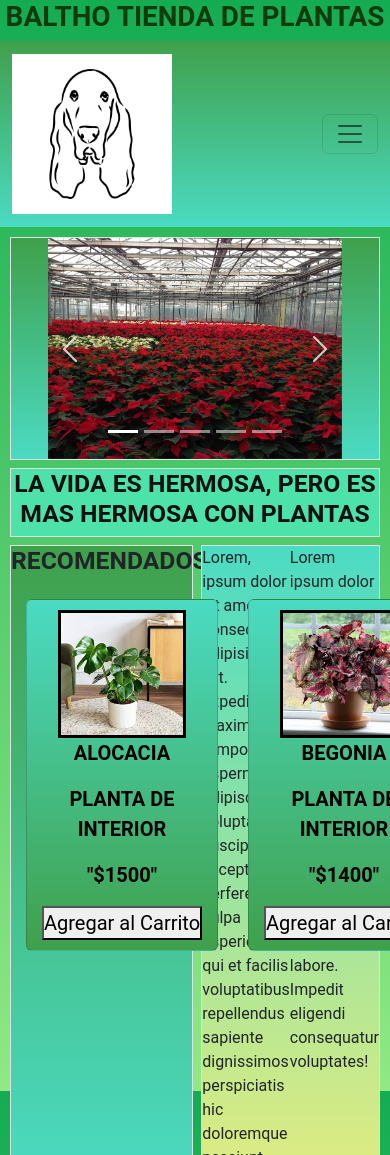
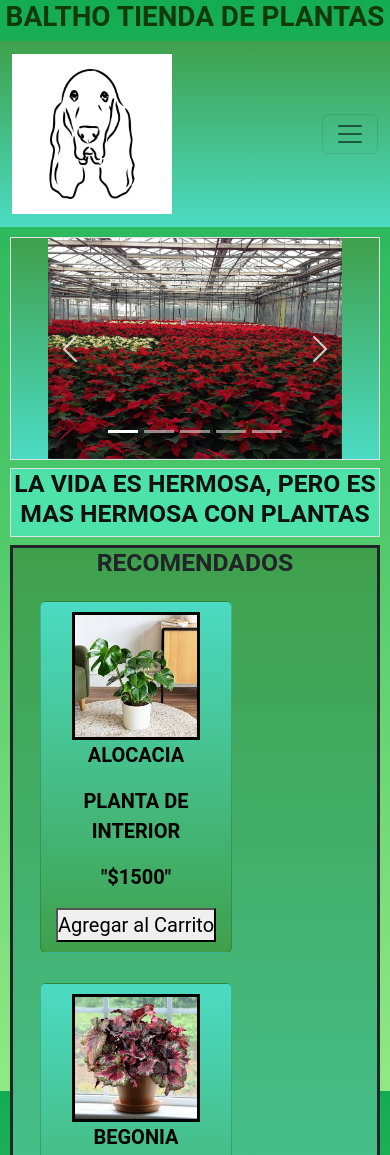
Before and after one commit to lucholopardo/PFLopardo, a website: page index.html in a window 390 px wide. Shown: the top 1155 px of the page. Drawn offline with nearby package versions, Linux system fonts and the light colour scheme; a web font is replaced by a local one.

Commit message:
cambios entrega final

```diff
--- a/index.html
+++ b/index.html
@@ -103,11 +103,11 @@
     </section>
 
 
-    <section id= "presentacion" class="border">
+     <section id= "presentacion" class="border">
         <h2 class="fw-bold wow animate__animated animate__pulse">LA VIDA ES HERMOSA, PERO ES MAS HERMOSA CON PLANTAS</h2>
     </section>
 
-    <section id="recomendados" class="border">
+    <section id="recomendados" class="container-fluid">
         <h2 class="fw-bold wow animate__animated animate__fadeInDown titulo"> RECOMENDADOS</h2> <!-- BEM -->
         <span>
         <div class=" card" class="border"> <!--BLOQUE-->
--- a/scss/_inicio.scss
+++ b/scss/_inicio.scss
@@ -46,8 +46,9 @@
     text-align: center;
   }
    span {
-    display: grid;
-    grid-template-columns: repeat(3, 1fr);
+    display: flex;
+    flex-wrap: wrap;
+
   }
     .card__img {
         border-style: solid;
@@ -115,6 +116,22 @@
 
 
   /*inicio adaptacion mobile */
+  @media screen and (max-width: 500px) {
+    #grillaUnica {
+      display: flex;
+      flex-direction: column;
+    }
+
+    #recomendados {
+      @include flex-centrado;
+      border-style: solid;
+    }
+
+    #recomendados span {
+     @include flex-centrado;
+    }
+  }
+
   @media screen and (max-width: 312px) {
     #grillaUnica {
       display: flex;
```
Also changed, not shown: css/style.css, 1 other file.
